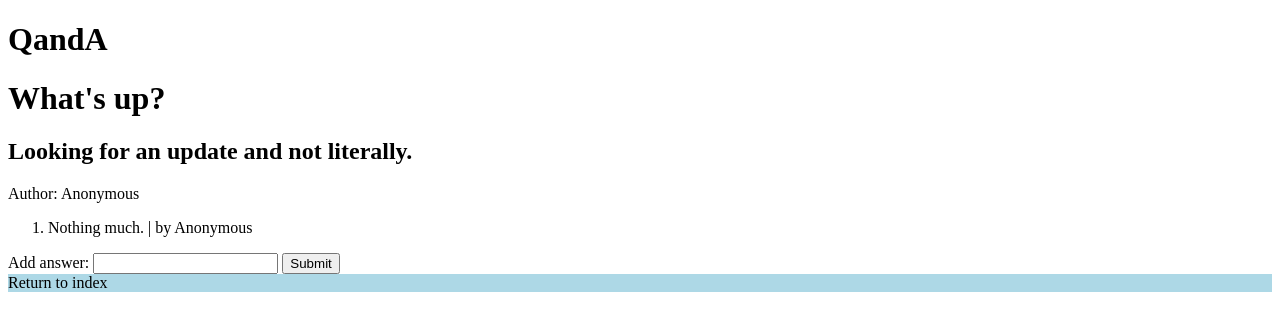
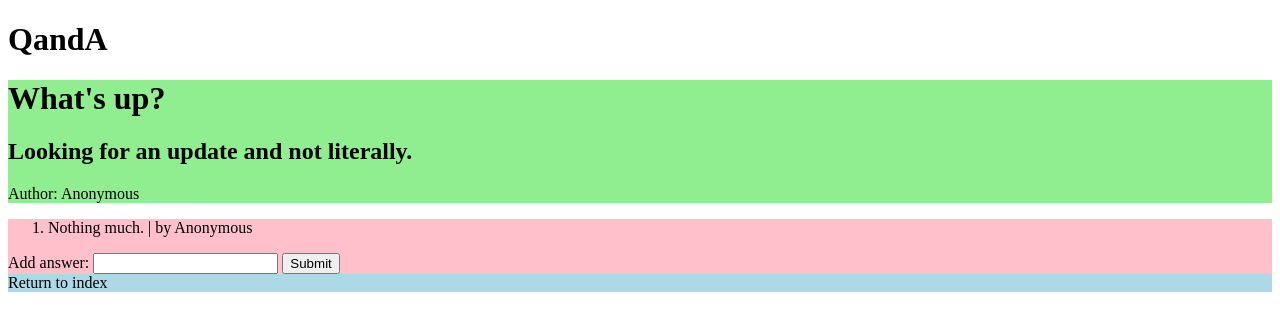
Before and after one commit to sccheah/QandA, a Django app: page /posts/1/ in a window 1280 px wide. Shown: the part 26-357 px from the top of the page. Run offline with Django 3.2, Linux system fonts and the light colour scheme; data comes from the database, SQL or seed files in the repository.

Commit message:
create block in base template to include styling in posts details

```diff
--- /dev/null
+++ b/posts/static/posts/style.css
@@ -0,0 +1,7 @@
+.question {
+	background-color: lightgreen;
+}
+
+.answer {
+	background-color: pink;
+}
--- a/posts/templates/posts/detail.html
+++ b/posts/templates/posts/detail.html
@@ -1,8 +1,14 @@
 {% extends 'base.html' %}
+
+{% block head %}
+{% load static %}
+<link rel="stylesheet" type="text/css" href="{% static 'posts/style.css' %}">
+{% endblock %}
 
 {% block title %}{{ question }}{% endblock %}
 
 {% block content %}
+<div class="question">
 	<h1>{{ question.question_text }}</h1>
 	<h2>{{ question.detail_text }}</h2>
 
@@ -19,7 +25,9 @@
 	{% else %}
 		<p>Author: Anonymous</p>
 	{% endif %}
+</div>
 
+<div class="answer">
 	{% if answers %}
 		<ol>
 			{% for answer in answers %}
@@ -48,5 +56,6 @@
 		Add answer: <input type="text" name="answer">
 		<input type="submit" value="Submit">
 	</form>
+</div>
 
 {% endblock %}
--- a/templates/base.html
+++ b/templates/base.html
@@ -6,6 +6,9 @@
 
 	{% load static %}
 	<link rel="stylesheet" type="text/css" href="{% static 'QandA/base.css' %}">
+
+	{% block head %}
+	{% endblock %}
 </head>
 <body>
 	<main>
```
Lines whose indentation alone changed are shown as unchanged.
